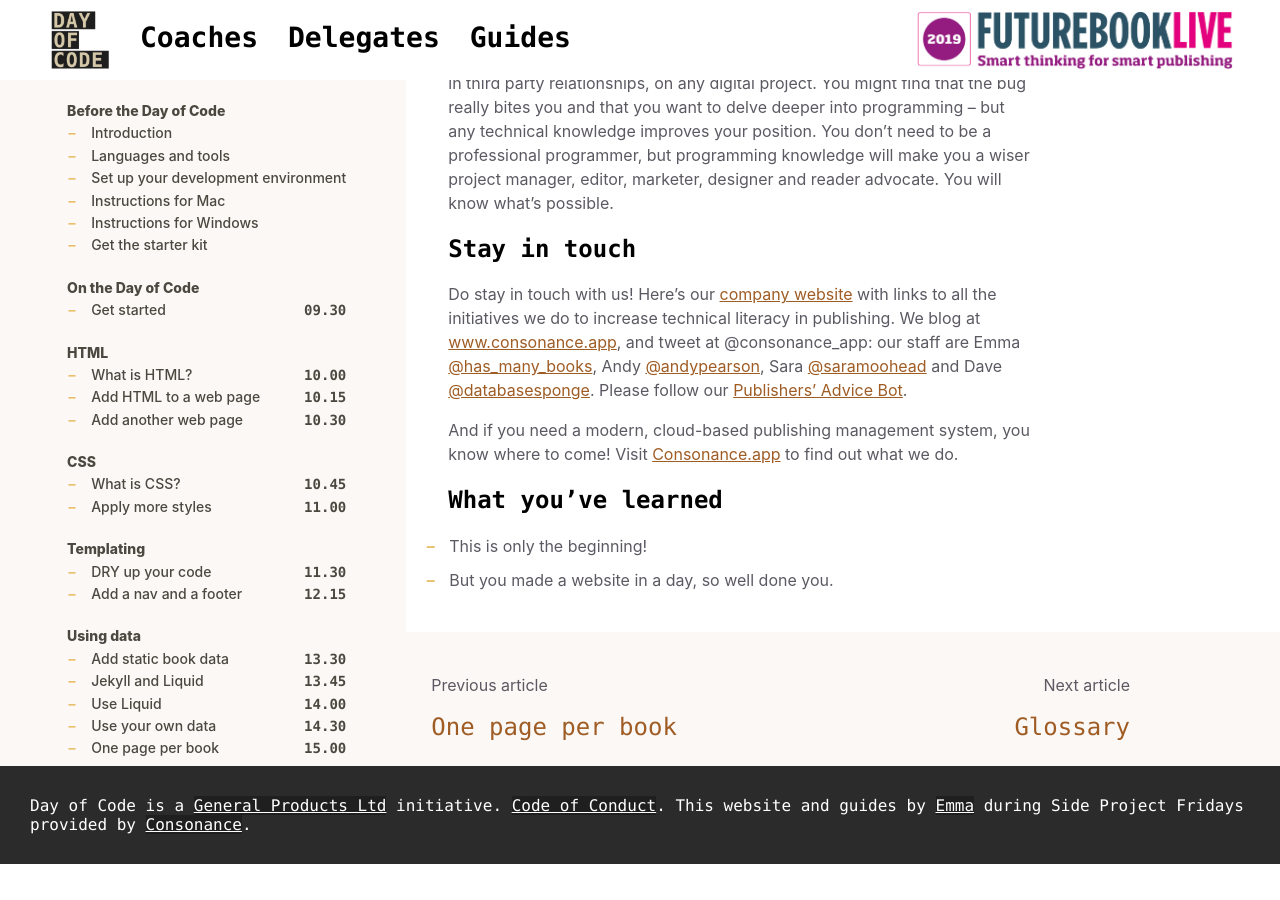
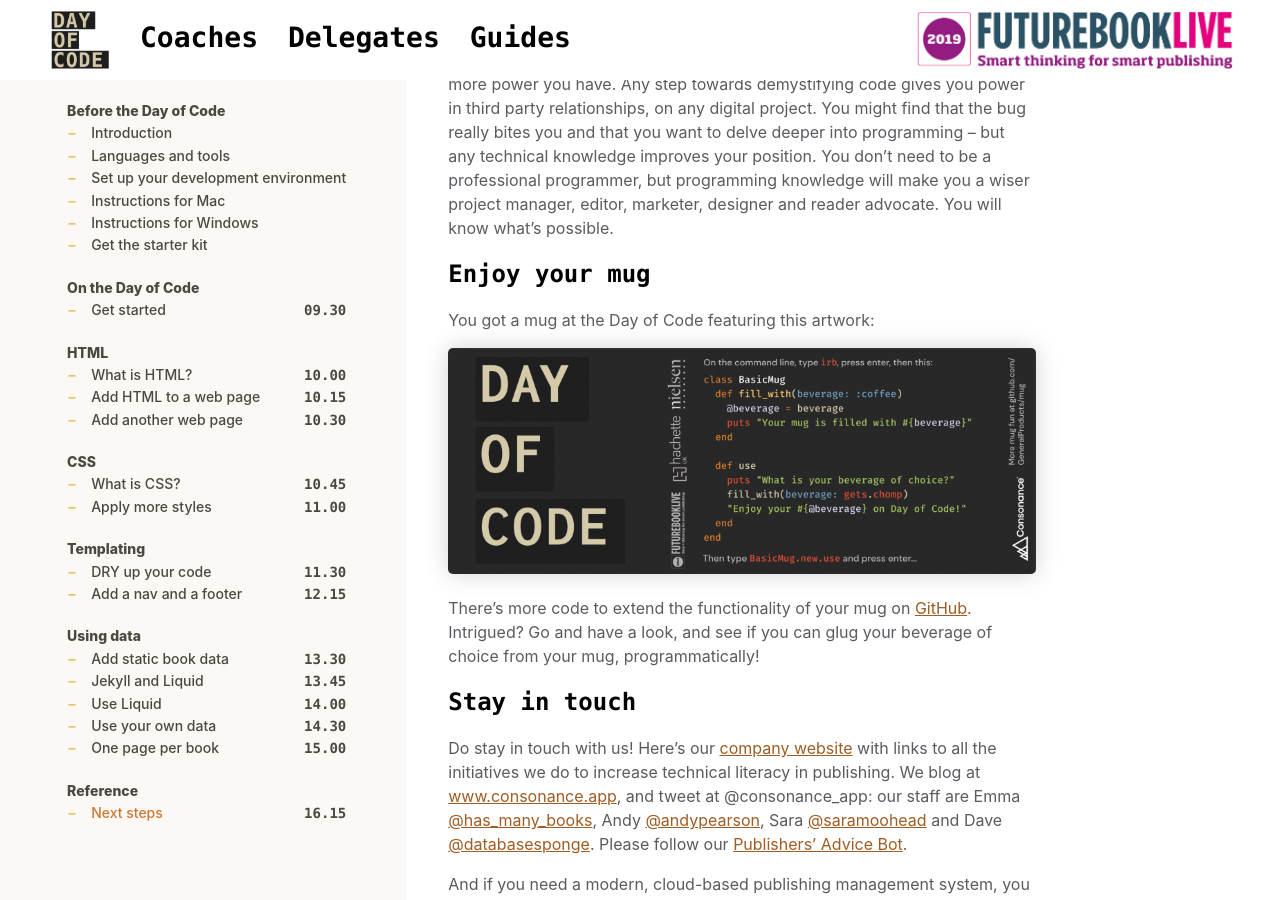
Before and after one commit to GeneralProducts/day-of-code, a Jekyll site: the page built from _posts/2018-10-30-next-steps.md, in a window 1280 px wide and 900 px high, scrolled down 1805 px. Built offline with Jekyll 4.4.1, drawn with Linux system fonts in a browser that asks for light colours; the table of contents is made by our own code; before the commit the page ends 2669 px from its top, so only the background shows below that.

Commit message:
css path and mug art

```diff
--- a/_layouts/guides.html
+++ b/_layouts/guides.html
@@ -9,8 +9,8 @@
     <link rel="icon" type="image/png" sizes="32x32" href="/favicon-32x32.png">
     <link rel="icon" type="image/png" sizes="16x16" href="/favicon-16x16.png">
     <link rel="manifest" href="/site.webmanifest">
-    <link rel="stylesheet" href="/assets/css/styles.css">
-    <link rel="stylesheet" href="/assets/css/guides.css">
+    <link rel="stylesheet" href="assets/css/styles.css">
+    <link rel="stylesheet" href="assets/css/guides.css">
     <link href="https://fonts.googleapis.com/css?family=Source+Code+Pro:400,400i&display=swap" rel="stylesheet">
   </head>
   <body>
--- a/_posts/2018-10-30-next-steps.md
+++ b/_posts/2018-10-30-next-steps.md
@@ -39,6 +39,13 @@
 
 Whichever way your interests take you, the more knowledge you accrue, the more power you have. Any step towards demystifying code gives you power in third party relationships, on any digital project. You might find that the bug really bites you and that you want to delve deeper into programming -- but any technical knowledge improves your position. You don’t need to be a professional programmer, but programming knowledge will make you a wiser project manager, editor, marketer, designer and reader advocate. You will know what’s possible.
 
+## Enjoy your mug
+You got a mug at the Day of Code featuring this artwork:
+
+![Mug artwork from the Day of Code, with Ruby programming printed on it and a link to https://github.com/generalproducts/mug](/assets/images/mug-art.png)
+
+There's more code to extend the functionality of your mug on [GitHub](https://github.com/generalproducts/mug). Intrigued? Go and have a look, and see if you can glug your beverage of choice from your mug, programmatically!
+
 ## Stay in touch
 
 Do stay in touch with us! Here's our [company website](http://generalproducts.co) with links to all the initiatives we do to increase technical literacy in publishing. We blog at [www.consonance.app](https://www.consonance.app), and tweet at @consonance_app: our staff are Emma [@has_many_books](https://twitter.com/has_many_books), Andy [@andypearson](https://twitter.com/andypearson), Sara [@saramoohead](https://twitter.com/saramoohead) and Dave [@databasesponge](https://twitter.com/databasesponge). Please follow our [Publishers’ Advice Bot](https://twitter.com/bot_publishing).
```
Also changed, not shown: assets/images/mug-art.png (added).
